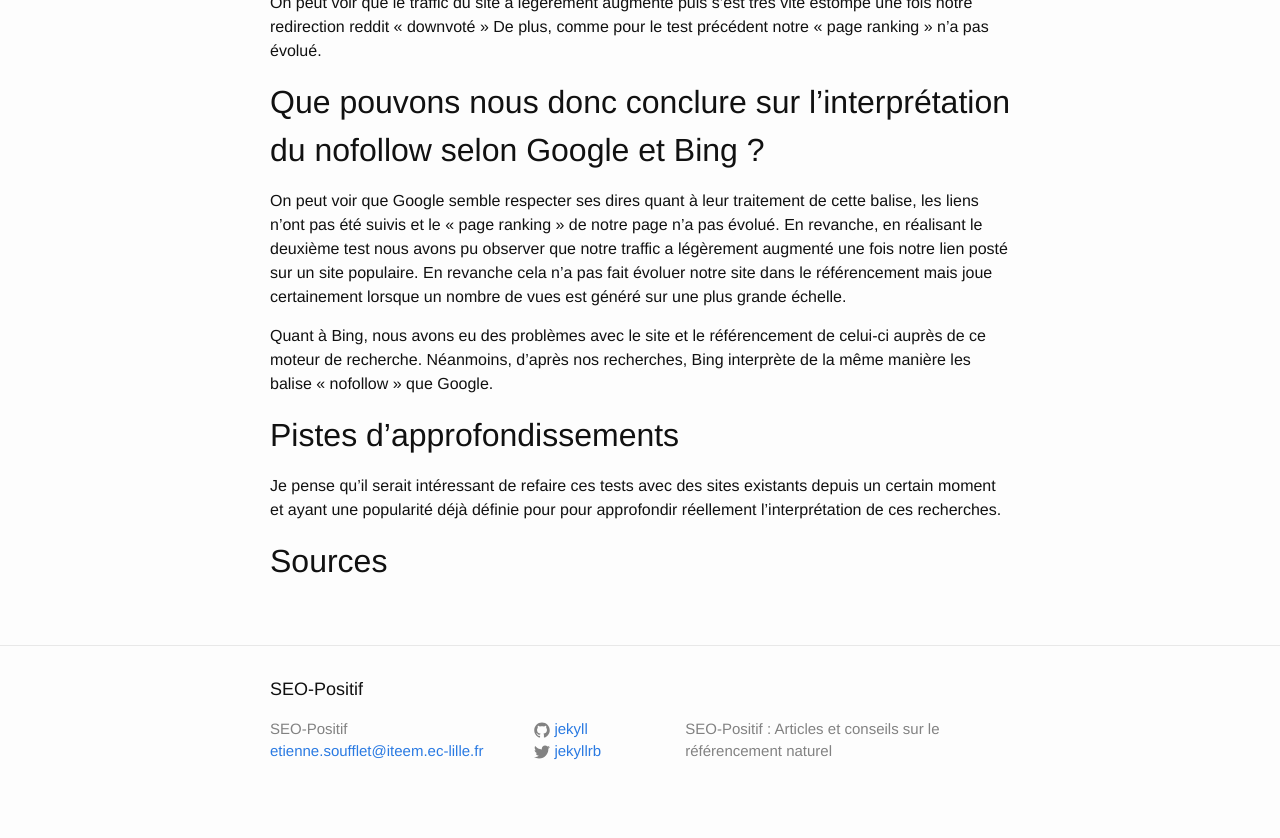
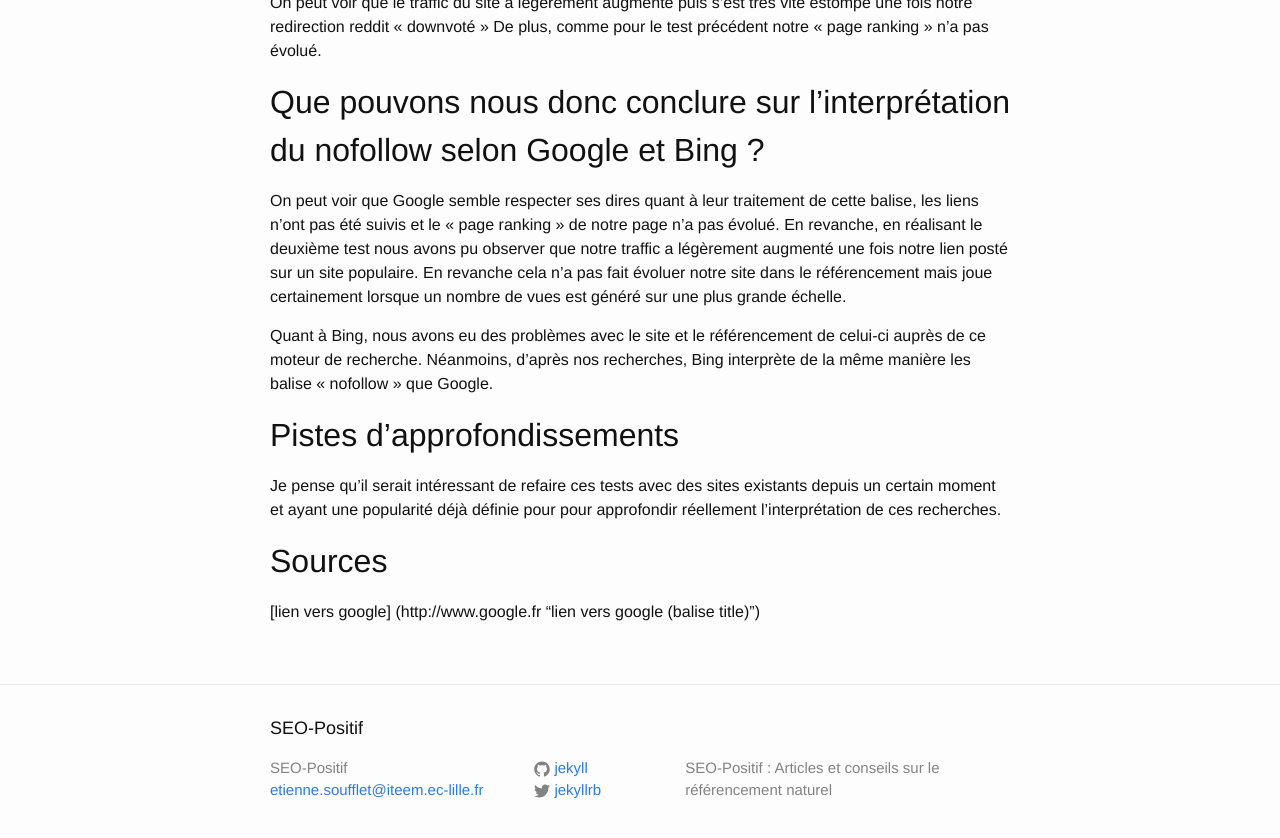
Before and after one commit to EtienneSOU/etiennesou.github.io, a Jekyll site: the page built from _posts/2015-11-04-Article1.markdown, in a window 1280 px wide and 900 px high, scrolled down 3248 px, cut to the strip 38-876 px from the top of the window. Built offline with Jekyll 4.4.1, drawn with Linux system fonts in a browser that asks for light colours.

Commit message:
Update 2015-11-04-Article1.markdown

```diff
--- a/_posts/2015-11-04-Article1.markdown
+++ b/_posts/2015-11-04-Article1.markdown
@@ -77,3 +77,4 @@ Quant à Bing, nous avons eu des problèmes avec le site et le référencement d
 Je pense qu’il serait intéressant de refaire ces tests avec des sites existants depuis un certain moment et ayant une popularité déjà définie pour pour approfondir réellement l’interprétation de ces recherches.
 
 ## Sources
+[lien vers google] (http://www.google.fr "lien vers google (balise title)")
```
